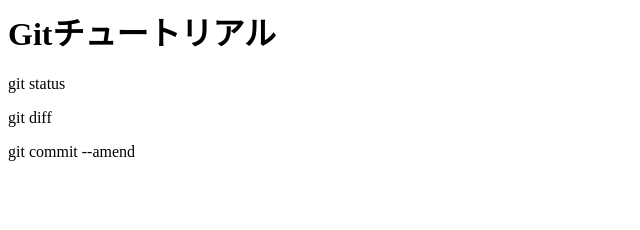
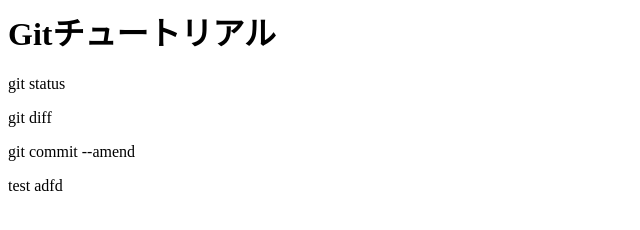
Before and after one commit to mitsu15/git_tutorial_back, a plain HTML site: page index.html in a window 1280 px wide. Shown: the full height of the page, 0-640 px from the left. Drawn offline with Linux system fonts and the light colour scheme.

Commit message:
test add

```diff
--- a/index.html
+++ b/index.html
@@ -2,3 +2,4 @@
 <p>git status</p>
 <p>git diff</p>
 <p>git commit --amend</p>
+<p>test adfd</p>
```
